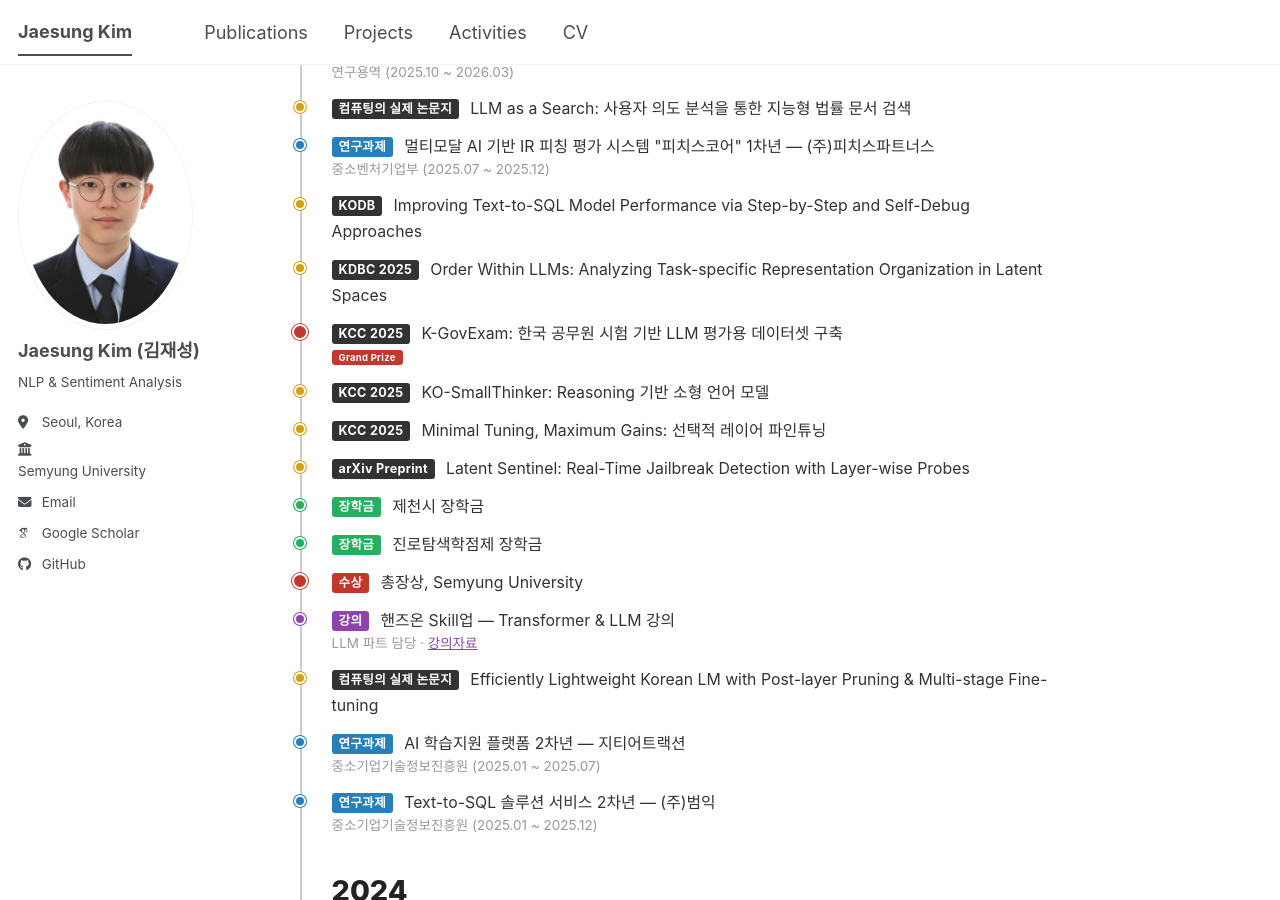
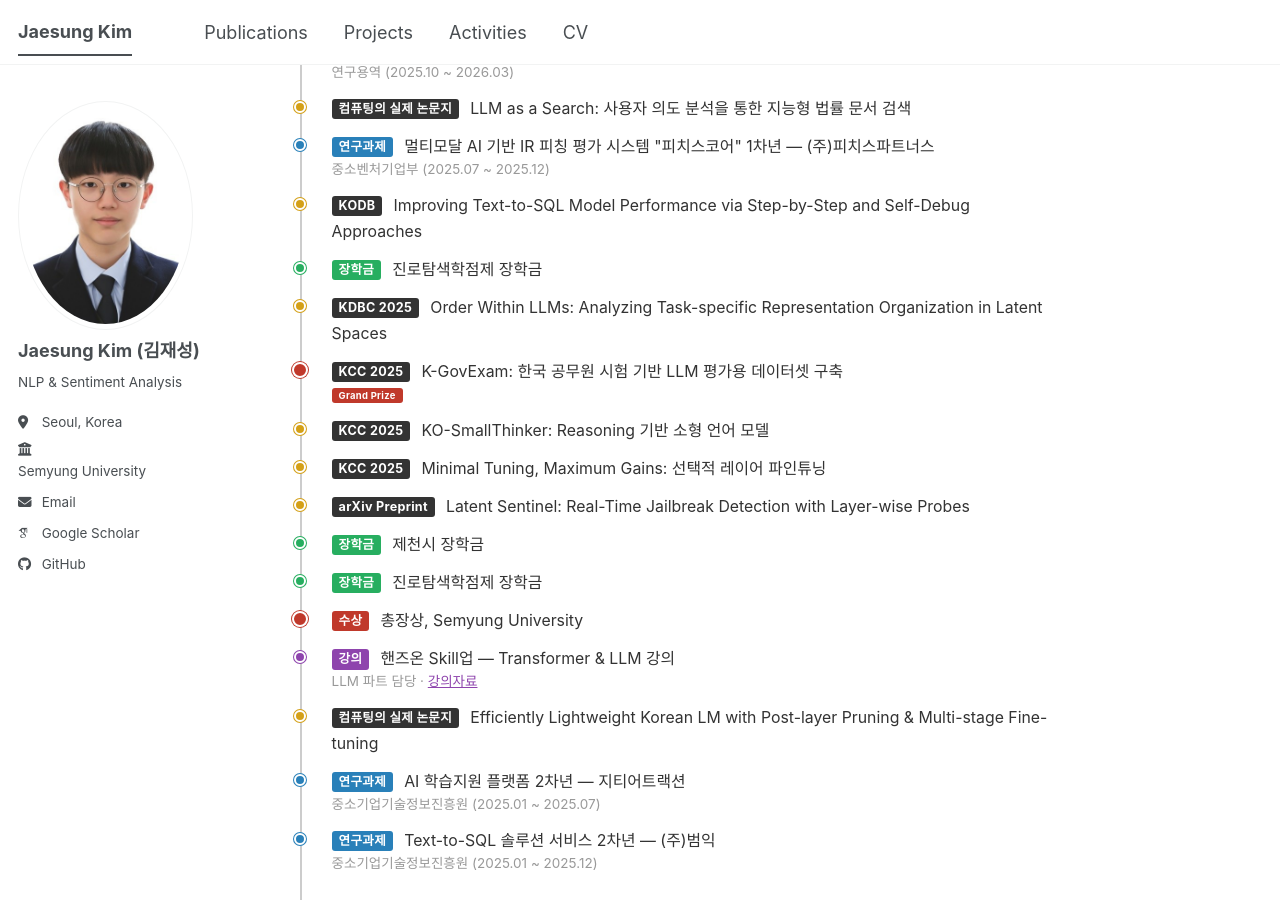
Before and after one commit to thisiskorea/CV, a Jekyll site: the page built from _pages/about.md, in a window 1280 px wide and 900 px high, scrolled down 2335 px. Built offline with Jekyll 4.4.1, drawn with Linux system fonts in a browser that asks for light colours; some web fonts are replaced; a script bundle is joined from its source files by our own code; library files that are not in the unit come from our copies.

Commit message:
Add second 진로탐색학점제 장학금 in 2025 timeline
https://claude.ai/code/session_01CU9SVkWVuVsgHzfbJU88mX

```diff
--- a/_pages/about.md
+++ b/_pages/about.md
@@ -188,6 +188,11 @@ Hi! I'm **Jaesung Kim**, a senior undergraduate student in Computer Science at *
 <span class="tl-title">Improving Text-to-SQL Model Performance via Step-by-Step and Self-Debug Approaches</span>
 </div>
 
+<div class="tl-entry scholarship">
+<span class="tl-badge tl-badge-scholar">장학금</span>
+<span class="tl-title">진로탐색학점제 장학금</span>
+</div>
+
 <div class="tl-entry">
 <span class="tl-badge tl-badge-venue">KDBC 2025</span>
 <span class="tl-title">Order Within LLMs: Analyzing Task-specific Representation Organization in Latent Spaces</span>
```
